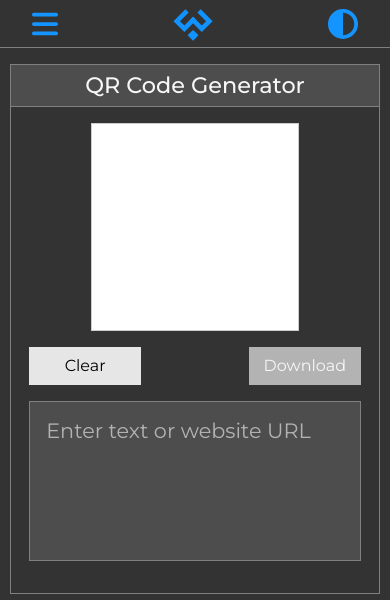
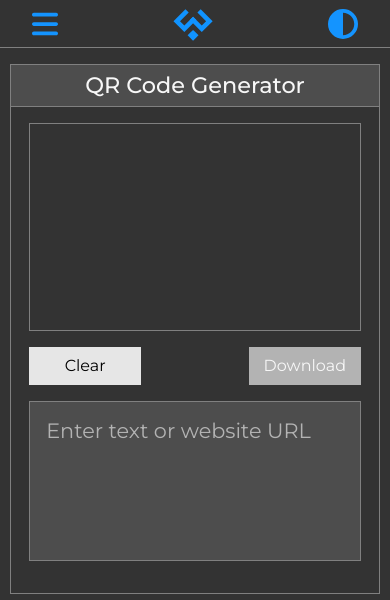
Before and after one commit to devmikh/wapiti-web-tools, a React (Vite) app: page /qr-code-generator in a window 390 px wide. Shown: the top 600 px of the page. Built offline with nearby package versions, Linux system fonts and the light colour scheme.

Commit message:
CSS fixes

```diff
--- a/src/components/tools/miscellaneous/QRCodeGenerator/index.module.css
+++ b/src/components/tools/miscellaneous/QRCodeGenerator/index.module.css
@@ -5,11 +5,14 @@
     height: 17rem;
     width: 17rem;
     border: 1px solid var(--grey-200);
-    background-color: white;
+}
+
+:global(body.dark) .qr-code-container {
+    border: 1px solid var(--grey-500);
 }
 
 .qr-code-img {
-    height: 16rem;
+    height: 100%;
 }
 
 .buttons-container {
@@ -25,10 +28,7 @@
 @media only screen and (max-width: 450px) {
     .qr-code-container {
         height: 13rem;
-        width: 13rem;
-    }
-    .qr-code-img {
-        height: 12rem;
+        width: 90%;
     }
     .buttons-container {
         width: 90%;
```
